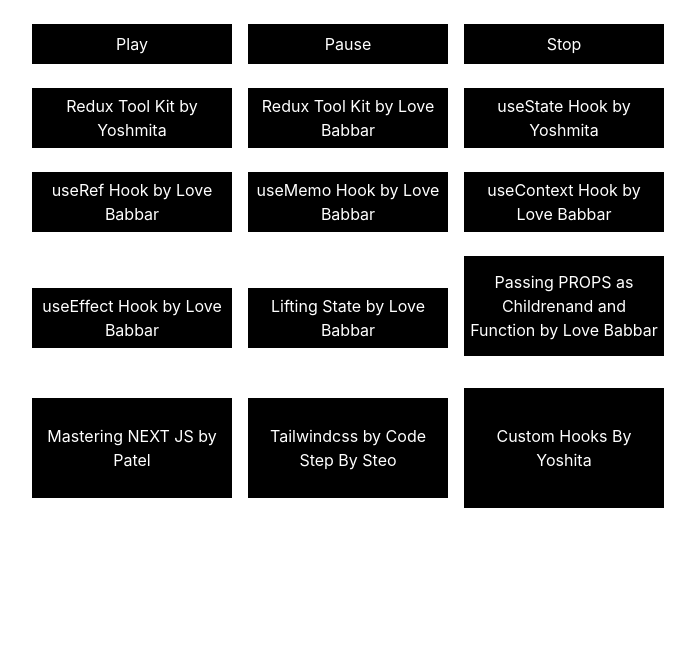
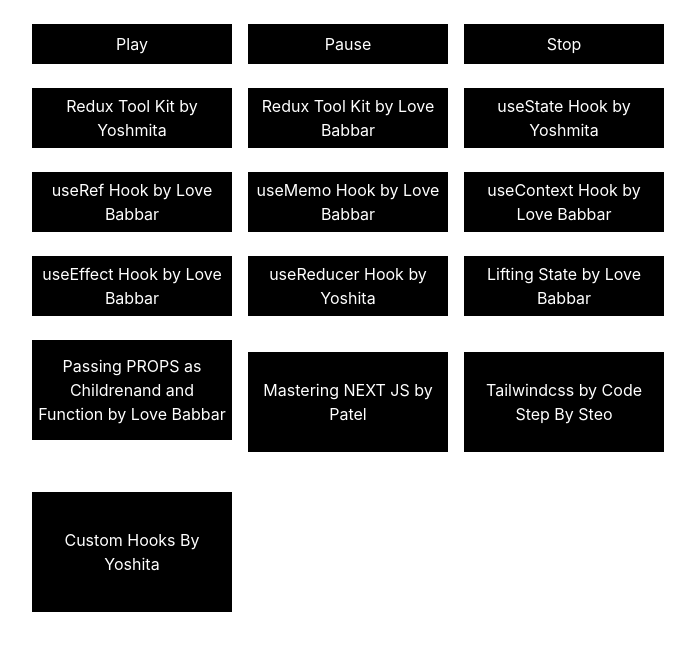
Before and after one commit to techie23456/reactVideos, a React (Vite) app: page / in a window 1280 px wide. Shown: the top 650 px of the page, without its empty margins (292-987 px from the left). Built offline with nearby package versions, Linux system fonts and the light colour scheme.

Commit message:
pushing....

```diff
--- a/src/App.jsx
+++ b/src/App.jsx
@@ -97,15 +97,18 @@
            <button className="mx-2 px-1  bg-black text-white hover:text-white hover:bg-amber-600 w-50 h-15 cursor-pointer"
        onClick={()=>setVideoId('_NZ5kb68IpA')}>useEffect Hook by  Love Babbar</button>
 
+      <button className="mx-2  bg-black text-white hover:text-white hover:bg-amber-600  w-50 h-15 cursor-pointer"
+       onClick={()=>setVideoId('TlSJVL3dvRM')}>useReducer Hook by Yoshita</button>
 
          <button className="mx-2  bg-black text-white hover:text-white hover:bg-amber-600  w-50 h-15 cursor-pointer"
        onClick={()=>setVideoId('Z4hN0WZbASk')}>Lifting State by Love Babbar</button>
 
+ <br></br><br></br>
 
         <button className="mx-2 px-1  bg-black text-white hover:text-white hover:bg-amber-600 w-50 h-25 cursor-pointer"
        onClick={()=>setVideoId('BBgSB2bLy60')}>Passing PROPS as Childrenand and Function by Love Babbar</button>
 
-           <br></br><br></br>
+
 
 
  <button className="m-2 px-1  bg-black text-white hover:text-white hover:bg-amber-600 w-50 h-25 cursor-pointer"
@@ -114,6 +117,8 @@
 
        <button className="m-2 px-1  bg-black text-white hover:text-white hover:bg-amber-600 w-50 h-25 cursor-pointer"
        onClick={()=>setVideoId('0HMDcnZGLec')}>Tailwindcss by Code Step By Steo</button>
+
+ <br></br><br></br>
 
              <button className="m-2 px-1  bg-black text-white hover:text-white hover:bg-amber-600 w-50 h-30 cursor-pointer"
        onClick={()=>setVideoId('sv8aBcmaJlg')}>Custom Hooks By Yoshita</button>
```
